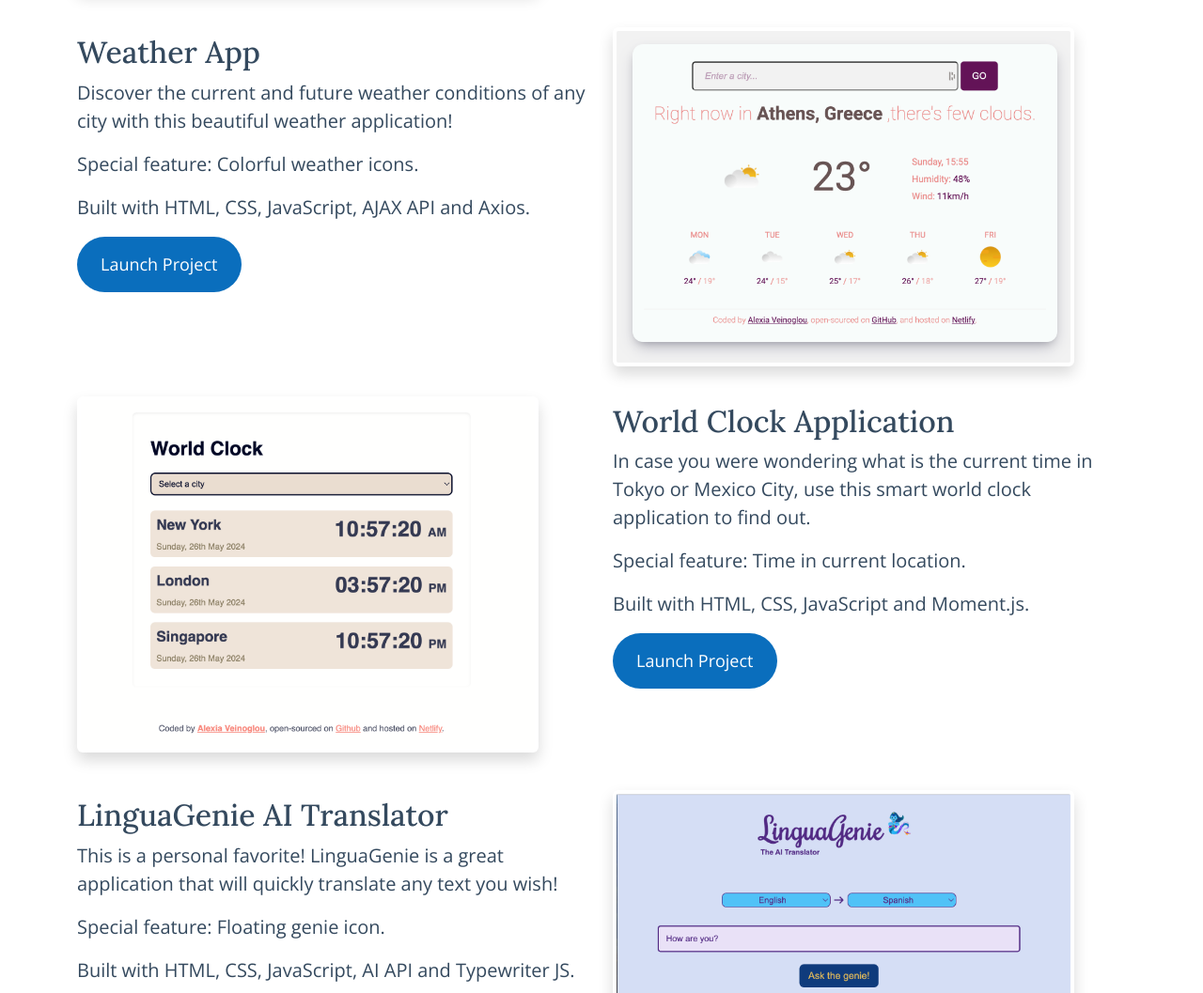
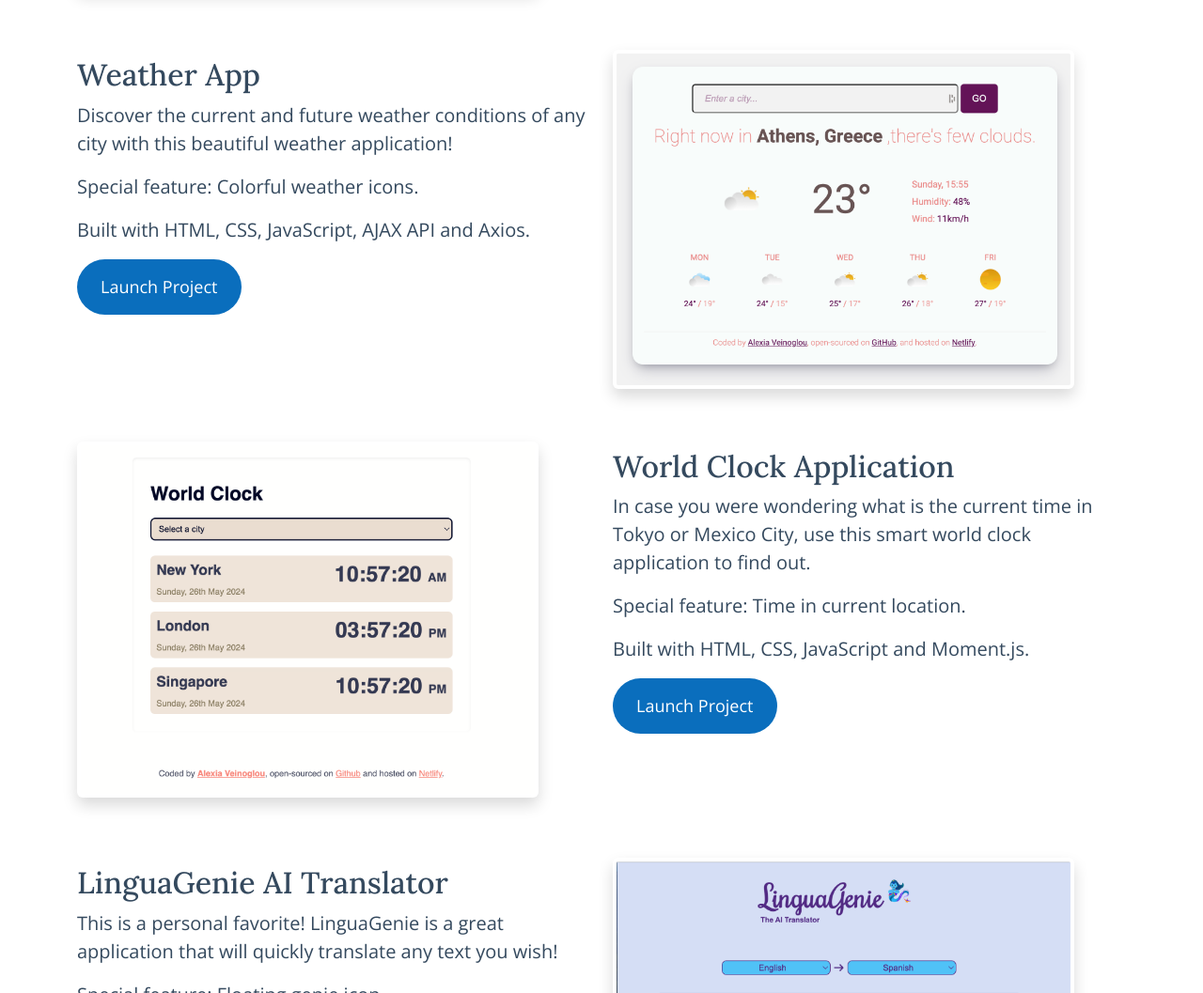
Before and after one commit to LexyVng/portfolio, a plain HTML site: page work.html in a window 1280 px wide. Shown: the part 780-1837 px from the top of the page at 94% size. Drawn offline with nearby package versions, Linux system fonts and the light colour scheme.

Commit message:
Increase row bottom margin in work.html

```diff
--- a/work.html
+++ b/work.html
@@ -58,7 +58,7 @@
       <p class="page-intro">A few of the projects that I've worked on!</p>
     </div>
     <div class="container mb-5">
-      <div class="row mb-4">
+      <div class="row mb-5">
         <div class="col-sm-6 mt-2 mb-2">
           <img
             src="/media/escaperooms.png"
@@ -86,7 +86,7 @@
         </div>
       </div>
       <hr class="d-block d-md-none" />
-      <div class="row mb-4">
+      <div class="row mb-5">
         <div class="col-sm-6 mt-2 mb-2 d-block d-sm-none">
           <img
             src="/media/weatherapp.png"
@@ -121,7 +121,7 @@
         </div>
       </div>
       <hr class="d-block d-md-none" />
-      <div class="row mb-4">
+      <div class="row mb-5">
         <div class="col-sm-6 mt-2 mb-2">
           <img
             src="/media/worldclock.png"
```
